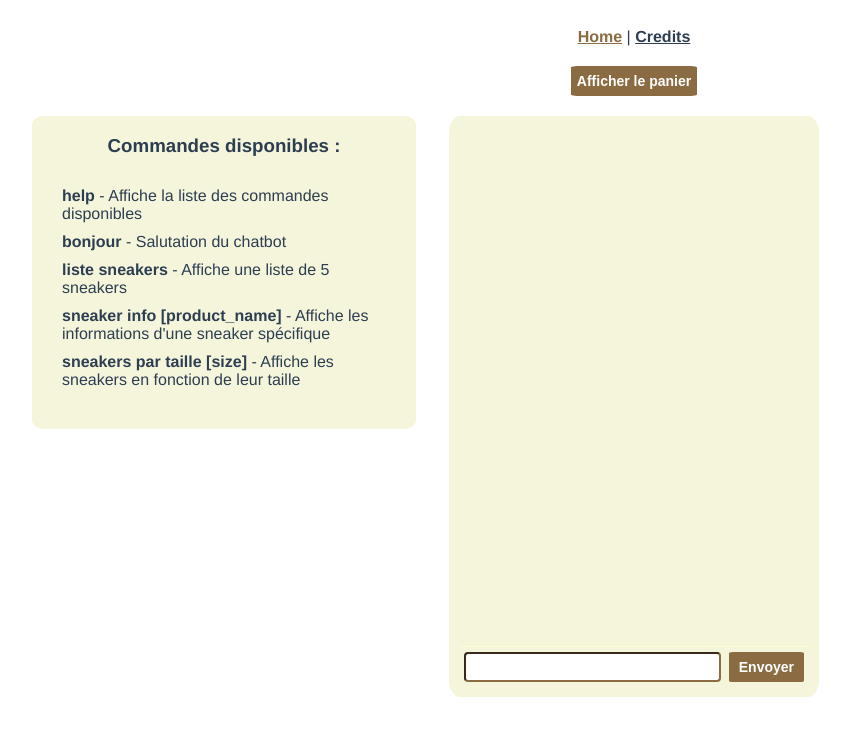
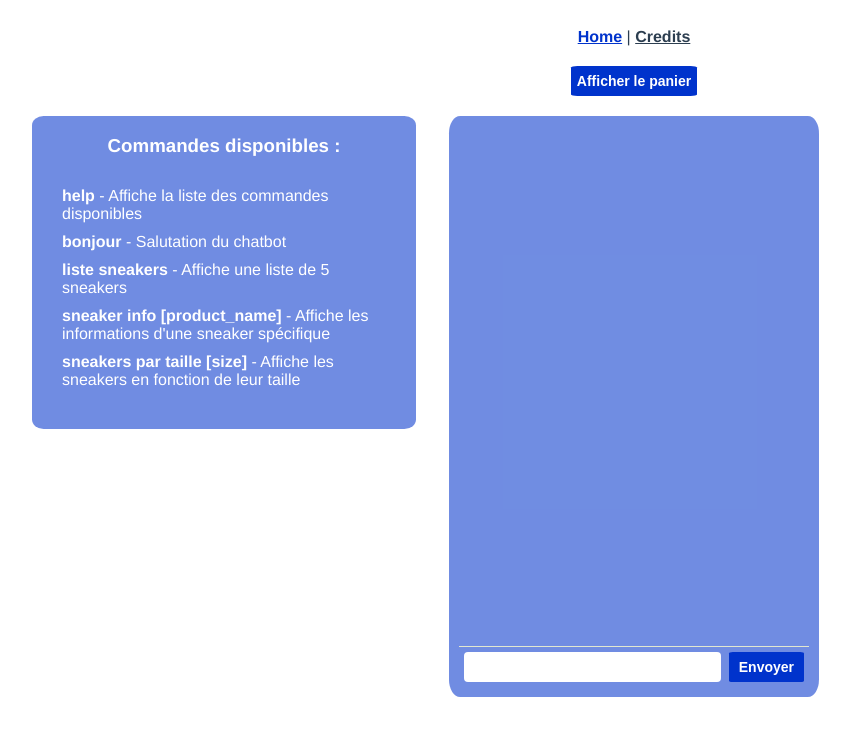
Before and after one commit to bleathingman/SneakMe, a Vue app in the folder my-chatbot/: page / in a window 1280 px wide. Shown: the top 736 px of the page, without its empty margins (6-856 px from the left). Built offline with nearby package versions, Linux system fonts and the light colour scheme.

Commit message:
modification css du chatbot (couleurs + font)

```diff
--- a/my-chatbot/src/App.vue
+++ b/my-chatbot/src/App.vue
@@ -25,7 +25,7 @@ nav a {
 }
 
 nav a.router-link-exact-active {
-  color: #8b6c42;
+  color: #0033cc;
 }
 
 .sneaker-image {
--- a/my-chatbot/src/assets/css/style.css
+++ b/my-chatbot/src/assets/css/style.css
@@ -5,7 +5,7 @@
     margin: 0 auto;
     padding: 10px;
     border-radius: 3%;
-    background-color: beige;
+    background-color: #0033cc8f;
     font-family: "Open Sans";
 }
 
@@ -27,7 +27,7 @@
 
   /* Handle */
   ::-webkit-scrollbar-thumb {
-    background: #8b6d42b0;
+    background: #0033cc8f;
     border-radius: 10px;
   }
 
@@ -42,7 +42,7 @@
     max-width: fit-content;
     margin: 5px 5px 5px auto;
     color: white;
-    background-color: #8b6c42;
+    background-color: #0033cc;
     border-radius: 5px;
     font-size: 16px;
     text-align: end;
@@ -51,6 +51,8 @@
 .bot {
     margin: 8px;
     text-align: left;
+    color:white;
+    font-weight: 300;
 }
 
 .input-container {
@@ -62,7 +64,7 @@
 .input-container input {
     flex-grow: 1;
     padding: 5px;
-    border-color: #8b6c42;
+    border:none;
 }
 
 .input-container button {
@@ -73,12 +75,12 @@ input[type="text"] {
     flex-grow: 1;
     border-radius: 4px;
     margin-right: 8px;
-    border-color: #8b6c42;
+    border-color: #0033cc;
 }
 
 button {
     font-size: 14px;
-    background-color: #8b6c42;
+    background-color: #0033cc;
     color: white;
     cursor: pointer;
     transition: background-color 0.3s;
@@ -88,7 +90,7 @@ button {
 button:hover {
     background-color: white;
     color: #000000;
-    border: 2px solid #7b7b7b;
+    border:none;
     border-radius: 2px;
 }
 
@@ -107,12 +109,12 @@ button:hover {
     font-weight: bold;
     border-radius: 5%;
     color: white;
-    border: none;
-    background-color: #8b6c42;
+    background-color: #0033cc;
 }
 .button-panier:hover {
-    color: black;
-    background-color: #ffffccca;
+    color: #0033cc;
+    background-color: white;
+    border: 5px #0033cc;
 }
 
 .button-send {
@@ -122,12 +124,12 @@ button:hover {
     border-radius: 5%;
     color: white;
     border: none;
-    background-color: #8b6c42;
+    background-color: #0033cc;
 }
 
 .button-send:hover {
-    color: black;
-    background-color: #ffffccca;
+    color: #0033cc;
+    background-color: white;
 }
 
 .cart-popup {
@@ -135,8 +137,7 @@ button:hover {
     top: 50%;
     left: 50%;
     transform: translate(-50%, -50%);
-    background-color: #ffffccca;
-    border: 1px solid black;
+    background-color: #0033cc;
     padding: 20px;
     z-index: 999;
 }
@@ -157,8 +158,9 @@ h3 {
     height: auto;
     margin: 0px 30px 30px 30px;
     text-align: left;
-    background-color: beige;
+    background-color: #0033cc8f;
     border-radius: 3%;
+    color:white;
 }
 
 .commandes-dispo {
@@ -172,7 +174,7 @@ h3 {
 }
 
 .add-to-cart-btn {
-    background-color: #ffffccca;
+    background-color: #0033cc;
     border: none;
     color: white;
     padding: 8px 16px;
```
